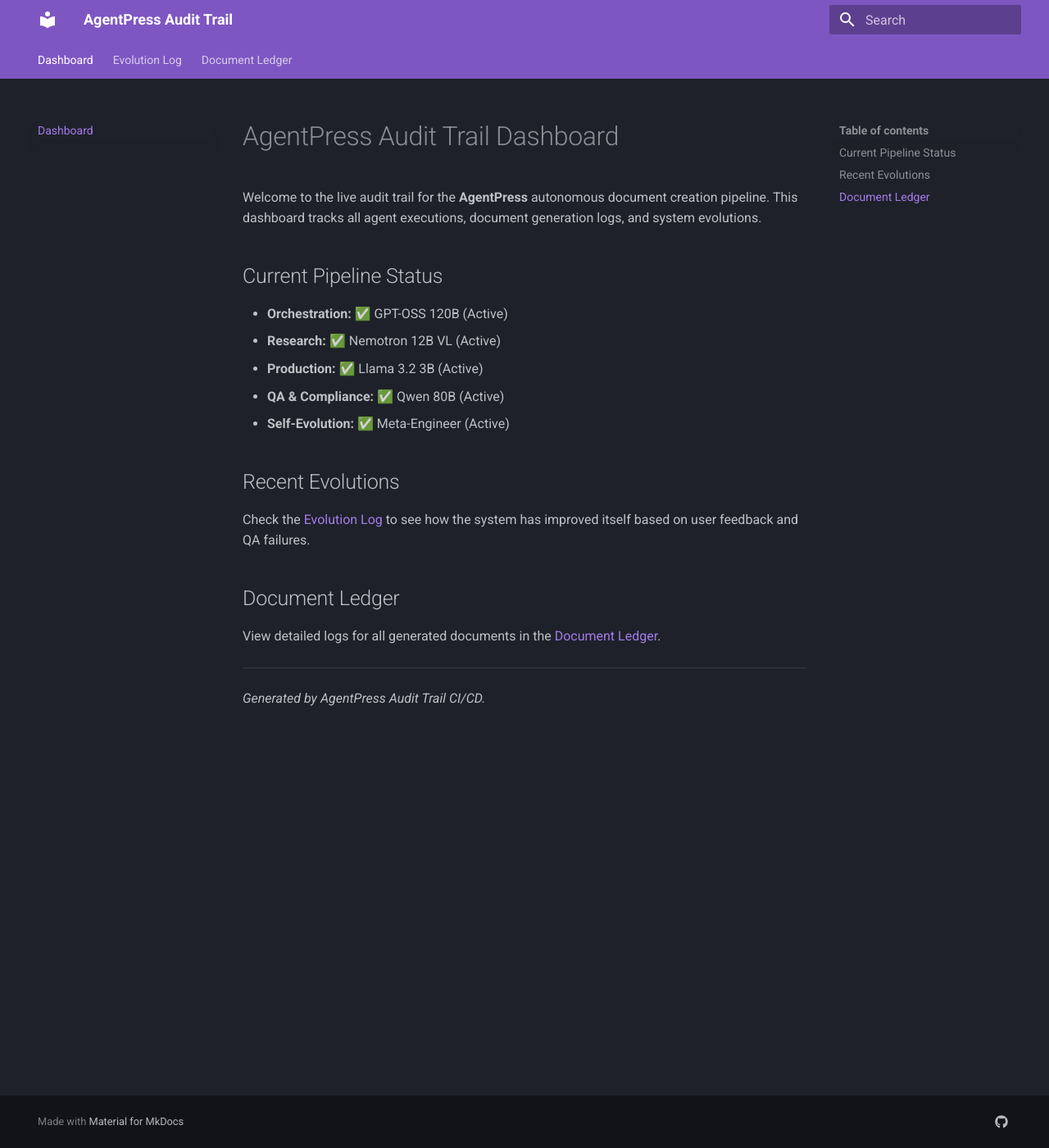
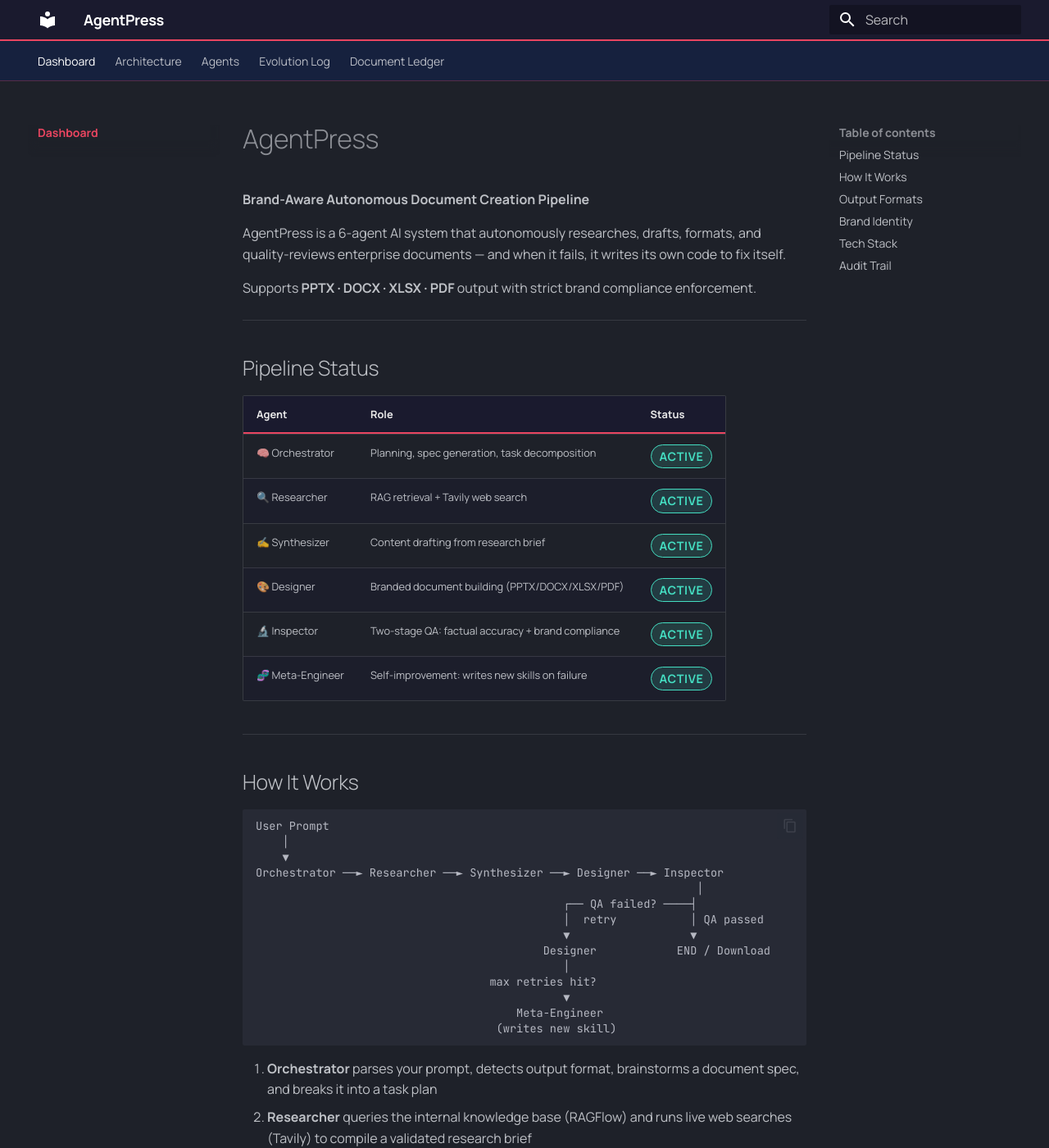
Before and after one commit to khanblair/AgentPress, an MkDocs documentation site: the page built from docs/index.md, in a window 1280 px wide and 1400 px high. Shown: the whole window at 82% size. Built offline with MkDocs 1.6.1 and Material for MkDocs 9.7.7, drawn with Linux system fonts in a browser that asks for light colours; some of the changed text lies outside the part shown.

Commit message:
Docs: brand colors, real content, architecture + agents pages, CSS overrides

````diff
--- a/docs/index.md
+++ b/docs/index.md
@@ -1,20 +1,104 @@
-# AgentPress Audit Trail Dashboard
+# AgentPress
 
-Welcome to the live audit trail for the **AgentPress** autonomous document creation pipeline.
-This dashboard tracks all agent executions, document generation logs, and system evolutions.
+**Brand-Aware Autonomous Document Creation Pipeline**
 
-## Current Pipeline Status
-- **Orchestration:** ✅ GPT-OSS 120B (Active)
-- **Research:** ✅ Nemotron 12B VL (Active)
-- **Production:** ✅ Llama 3.2 3B (Active)
-- **QA & Compliance:** ✅ Qwen 80B (Active)
-- **Self-Evolution:** ✅ Meta-Engineer (Active)
+AgentPress is a 6-agent AI system that autonomously researches, drafts, formats, and quality-reviews enterprise documents — and when it fails, it writes its own code to fix itself.
 
-## Recent Evolutions
-Check the [Evolution Log](evolutions/index.md) to see how the system has improved itself based on user feedback and QA failures.
-
-## Document Ledger
-View detailed logs for all generated documents in the [Document Ledger](document_ledger/index.md).
+Supports **PPTX · DOCX · XLSX · PDF** output with strict brand compliance enforcement.
 
 ---
-*Generated by AgentPress Audit Trail CI/CD.*
+
+## Pipeline Status
+
+| Agent | Role | Status |
+|---|---|---|
+| 🧠 Orchestrator | Planning, spec generation, task decomposition | <span class="agent-badge active">Active</span> |
+| 🔍 Researcher | RAG retrieval + Tavily web search | <span class="agent-badge active">Active</span> |
+| ✍️ Synthesizer | Content drafting from research brief | <span class="agent-badge active">Active</span> |
+| 🎨 Designer | Branded document building (PPTX/DOCX/XLSX/PDF) | <span class="agent-badge active">Active</span> |
+| 🔬 Inspector | Two-stage QA: factual accuracy + brand compliance | <span class="agent-badge active">Active</span> |
+| 🧬 Meta-Engineer | Self-improvement: writes new skills on failure | <span class="agent-badge active">Active</span> |
+
+---
+
+## How It Works
+
+```
+User Prompt
+    │
+    ▼
+Orchestrator ──► Researcher ──► Synthesizer ──► Designer ──► Inspector
+                                                                  │
+                                              ┌── QA failed? ────┤
+                                              │  retry           │ QA passed
+                                              ▼                  ▼
+                                           Designer            END / Download
+                                              │
+                                   max retries hit?
+                                              ▼
+                                       Meta-Engineer
+                                    (writes new skill)
+```
+
+1. **Orchestrator** parses your prompt, detects output format, brainstorms a document spec, and breaks it into a task plan
+2. **Researcher** queries the internal knowledge base (RAGFlow) and runs live web searches (Tavily) to compile a validated research brief
+3. **Synthesizer** turns the research brief into structured document text
+4. **Designer** calls deterministic skill scripts to build the final file with brand colors (`#1A1A2E` navy, `#E94560` crimson)
+5. **Inspector** runs a two-stage QA review — Stage 1: factual accuracy, Stage 2: brand compliance
+6. If QA fails after max retries, the **Meta-Engineer** writes a new Python skill to fix the root cause
+
+---
+
+## Output Formats
+
+=== "DOCX"
+    Word documents with branded headings, bullet lists, and Calibri font.
+    Built with `python-docx`.
+
+=== "PPTX"
+    Presentations with navy background slides, crimson titles, and bullet content.
+    Built with `python-pptx`.
+
+=== "XLSX"
+    Multi-sheet spreadsheets with pipe-table data, crimson column headers, and zebra striping.
+    Built with `openpyxl`.
+
+=== "PDF"
+    Branded PDFs with a navy cover page, page headers/footers, and section headings.
+    Built with `reportlab`.
+
+---
+
+## Brand Identity
+
+| Token | Value | Usage |
+|---|---|---|
+| Primary (Navy) | `#1A1A2E` | Backgrounds, headings, table headers |
+| Accent (Crimson) | `#E94560` | Section headings, bullets, accents |
+| Off-white | `#EAEAEA` | Body text on dark backgrounds |
+| Font | Calibri / Manrope | Documents / UI |
+
+---
+
+## Tech Stack
+
+| Layer | Technology |
+|---|---|
+| Backend | FastAPI + LangGraph |
+| Frontend | React + Vite + Tailwind CSS |
+| LLM Provider | OpenRouter (Gemini 3 Flash) |
+| Memory | ChromaDB + SQLite |
+| Web Search | Tavily |
+| Document Skills | python-docx, python-pptx, openpyxl, reportlab |
+| Audit Trail | MkDocs Material → GitHub Pages |
+
+---
+
+## Audit Trail
+
+- [Evolution Log](evolutions/index.md) — every skill the Meta-Engineer has written
+- [Document Ledger](document_ledger/index.md) — log of all generated documents
+
+---
+
+*AgentPress — Autonomous Document Intelligence*
--- /dev/null
+++ b/docs/stylesheets/brand.css
@@ -0,0 +1,86 @@
+/* AgentPress brand colors — matches React UI (#1A1A2E navy, #E94560 crimson, #EAEAEA off-white) */
+
+:root {
+  --md-primary-fg-color:        #E94560;
+  --md-primary-fg-color--light: #ff6b85;
+  --md-primary-fg-color--dark:  #c73350;
+  --md-accent-fg-color:         #cdbdff;
+  --md-default-bg-color:        #1A1A2E;
+  --md-default-fg-color:        #EAEAEA;
+  --md-default-fg-color--light: #948da2;
+  --md-default-fg-color--lighter: #494456;
+  --md-code-bg-color:           #16213E;
+  --md-code-fg-color:           #EAEAEA;
+}
+
+/* Nav bar */
+.md-header {
+  background-color: #1A1A2E;
+  border-bottom: 2px solid #E94560;
+}
+
+.md-header__title {
+  font-weight: 700;
+  letter-spacing: -0.02em;
+}
+
+/* Tabs */
+.md-tabs {
+  background-color: #16213E;
+  border-bottom: 1px solid rgba(233, 69, 96, 0.3);
+}
+
+.md-tabs__link--active,
+.md-tabs__link:hover {
+  color: #E94560 !important;
+}
+
+/* Sidebar */
+.md-nav__link--active {
+  color: #E94560 !important;
+  font-weight: 600;
+}
+
+/* Admonition overrides */
+.md-typeset .admonition.tip,
+.md-typeset details.tip {
+  border-color: #E94560;
+}
+.md-typeset .tip > .admonition-title,
+.md-typeset .tip > summary {
+  background-color: rgba(233, 69, 96, 0.15);
+}
+.md-typeset .tip > .admonition-title::before,
+.md-typeset .tip > summary::before {
+  background-color: #E94560;
+}
+
+/* Agent status badges */
+.agent-badge {
+  display: inline-block;
+  padding: 2px 10px;
+  border-radius: 999px;
+  font-size: 0.72rem;
+  font-weight: 600;
+  letter-spacing: 0.04em;
+  text-transform: uppercase;
+}
+.agent-badge.active  { background: rgba(68,221,193,0.15); color: #44ddc1; border: 1px solid #44ddc1; }
+.agent-badge.crimson { background: rgba(233,69,96,0.15);  color: #E94560; border: 1px solid #E94560; }
+.agent-badge.purple  { background: rgba(205,189,255,0.15); color: #cdbdff; border: 1px solid #cdbdff; }
+
+/* Pipeline flow table */
+.md-typeset table:not([class]) th {
+  background-color: #1A1A2E;
+  color: #EAEAEA;
+  border-bottom: 2px solid #E94560;
+}
+.md-typeset table:not([class]) tr:nth-child(even) {
+  background-color: rgba(26, 26, 46, 0.4);
+}
+
+/* Footer */
+.md-footer {
+  background-color: #1A1A2E;
+  border-top: 1px solid rgba(233, 69, 96, 0.3);
+}
--- a/mkdocs.yml
+++ b/mkdocs.yml
@@ -1,21 +1,32 @@
-site_name: AgentPress Audit Trail
-site_description: Live audit dashboard for the Brand-Aware Autonomous Document Pipeline
-site_url: https://your-org.github.io/AgentPress
+site_name: AgentPress
+site_description: Brand-Aware Autonomous Document Creation Pipeline — 6-Agent AI System
+site_url: https://khanblair.github.io/AgentPress/
 
 theme:
   name: material
   palette:
     scheme: slate
-    primary: deep purple
-    accent: cyan
+    primary: custom
+    accent: custom
   features:
     - navigation.tabs
     - navigation.top
+    - navigation.sections
     - search.highlight
+    - search.suggest
     - content.code.copy
+    - content.code.annotate
+  font:
+    text: Manrope
+    code: JetBrains Mono
+
+extra_css:
+  - stylesheets/brand.css
 
 nav:
   - Dashboard: index.md
+  - Architecture: architecture.md
+  - Agents: agents.md
   - Evolution Log: evolutions/index.md
   - Document Ledger: document_ledger/index.md
 
@@ -28,10 +39,14 @@
   - pymdownx.superfences
   - pymdownx.tabbed:
       alternate_style: true
+  - pymdownx.highlight:
+      anchor_linenums: true
+  - pymdownx.inlinehilite
   - tables
   - attr_list
+  - md_in_html
 
 extra:
   social:
     - icon: fontawesome/brands/github
-      link: https://github.com/your-org/AgentPress
+      link: https://github.com/khanblair/AgentPress
````
Also changed, not shown: docs/agents.md (added, +119 -0 lines), docs/architecture.md (added, +73 -0 lines), docs/document_ledger/index.md (+23 -2 lines), docs/evolutions/index.md (+22 -3 lines).
